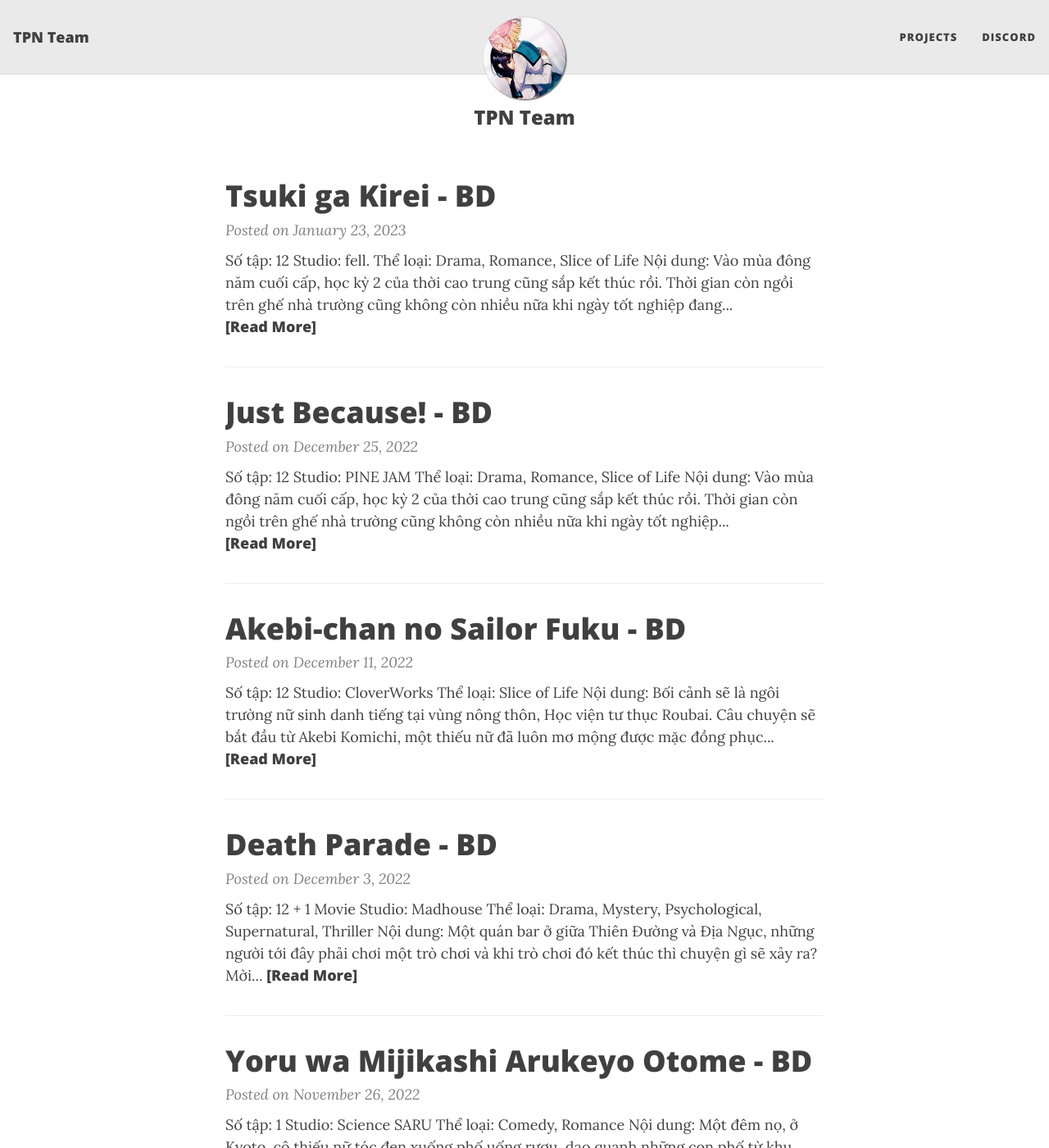
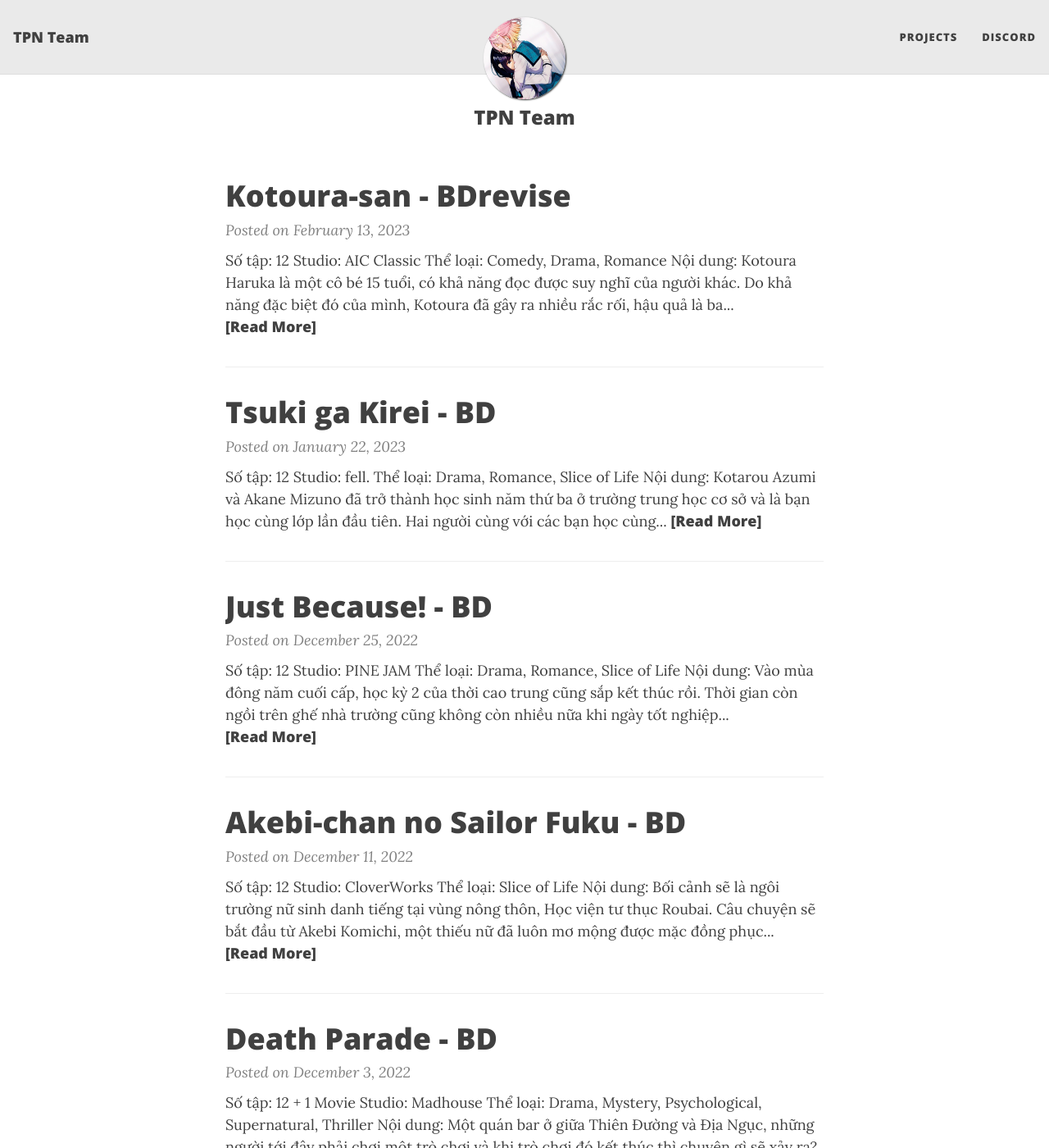
Before and after one commit to TPN-Team/TPN-Team.github.io, a Jekyll site: the page built from index.html, in a window 1280 px wide and 1400 px high. Shown: the whole window at 82% size. Built offline with Jekyll 4.4.1, drawn with Linux system fonts in a browser that asks for light colours; nearby versions of some CDN libraries; the list of posts is cut into pages by our own code; some of the changed text lies outside the part shown.

Commit message:
Kotoura-San BDrevise

```diff
--- /dev/null
+++ b/_posts/2023-01-22-tsuki-ga-kirei.md
@@ -0,0 +1,23 @@
+---
+layout: post
+title: "Tsuki ga Kirei - BD"
+share-description: ""
+tags: [Tsuki ga Kirei]
+comments: false
+---
+
+![Thumb](https://tpn-team.github.io/assets/img/TsukigaKirei_thumb.jpg){: .mx-auto.d-block :}
+<center>
+<b>Số tập:</b> 12 <br>
+<b>Studio:</b> fell. <br>
+<b>Thể loại:</b> Drama, Romance, Slice of Life <br>
+<b>Nội dung:</b> Kotarou Azumi và Akane Mizuno đã trở thành học sinh năm thứ ba ở trường trung học cơ sở và là bạn học cùng lớp lần đầu tiên. Hai người cùng với các bạn học cùng lớp, Chinatsu Nishio và Takumi Hira liên quan đến những người bạn của họ thông qua những hiểu biết và cảm xúc lẫn nhau. Khi năm cuối cùng của họ ở trường trung học cơ sở tiến triển, nhóm vượt qua những thách thức để trưởng thành và nhận thức được những thay đổi trong chính họ. <br>
+
+<hr>
+
+<b>Nhân sự:</b> Josée <br>
+Cảm ơn <b>Moe-Loli</b> đã làm ra bản dịch chất lượng này. <br>
+Chúc các bạn xem film vui vẻ!<br><br>
+<b><a href="https://github.com/TPN-Team/TPN-Team-DDL/blob/master/Tsuki%20ga%20Kirei.md">DDL</a></b> <br>
+</center>
+<!-- excerpt-end -->
--- a/_posts/2023-01-23-tsuki-ga-kirei.md
+++ /dev/null
@@ -1,23 +0,0 @@
----
-layout: post
-title: "Tsuki ga Kirei - BD"
-share-description: ""
-tags: [Tsuki ga Kirei]
-comments: false
----
-
-![Thumb](https://tpn-team.github.io/assets/img/TsukigaKirei_thumb.jpg){: .mx-auto.d-block :}
-<center>
-<b>Số tập:</b> 12 <br>
-<b>Studio:</b> fell. <br>
-<b>Thể loại:</b> Drama, Romance, Slice of Life <br>
-<b>Nội dung:</b> Vào mùa đông năm cuối cấp, học kỳ 2 của thời cao trung cũng sắp kết thúc rồi. Thời gian còn ngồi trên ghế nhà trường cũng không còn nhiều nữa khi ngày tốt nghiệp đang đến gần hơn. Cho đến khi cậu ấy đột nhiên quay trở về... Cậu là bạn cùng lớp với họ hồi sơ trung nhưng đã chuyển trường đến một nơi rất xa. Cậu quay trở lại vào một thời điểm kì lạ, và họ đã được hội ngộ cùng nhau. Việc cậu quay trở lại như bắt đầu các cảm xúc trong lòng các cô cậu bạn học sinh, ngay khi họ vừa nghĩ thời học sinh của họ sắp kết thúc rồi. <br>
-
-<hr>
-
-<b>Nhân sự:</b> Josée <br>
-Cảm ơn <b>Moe-Loli</b> đã làm ra bản dịch chất lượng này. <br>
-Chúc các bạn xem film vui vẻ!<br><br>
-<b><a href="https://github.com/TPN-Team/TPN-Team-DDL/blob/master/Tsuki%20ga%20Kirei.md">DDL</a></b> <br>
-</center>
-<!-- excerpt-end -->
--- /dev/null
+++ b/_posts/2023-02-13-kotoura-san.md
@@ -0,0 +1,23 @@
+---
+layout: post
+title: "Kotoura-san - BDrevise"
+share-description: ""
+tags: [Kotoura-san]
+comments: false
+---
+
+![Thumb](https://tpn-team.github.io/assets/img/KotouraSan_thumb.jpg){: .mx-auto.d-block :}
+<center>
+<b>Số tập:</b> 12 <br>
+<b>Studio:</b> AIC Classic <br>
+<b>Thể loại:</b> Comedy, Drama, Romance <br>
+<b>Nội dung:</b> Kotoura Haruka là một cô bé 15 tuổi, có khả năng đọc được suy nghĩ của người khác. Do khả năng đặc biệt đó của mình, Kotoura đã gây ra nhiều rắc rối, hậu quả là ba mẹ cô phải ly dị. Cô bé phải chuyển trường nhưng vẫn xa lánh bạn cùng lớp. Manabe Yoshihisa, một trong những người bạn cùng lớp, đã thừa nhận và cảm kích khả năng của cô bé. Thế là Kotoura bắt đầu kết bạn với sự giúp đỡ của Manabe. <br>
+
+<hr>
+
+<b>Nhân sự:</b> Josée <br>
+Cảm ơn <b>VNFS</b> đã làm ra bản dịch chất lượng này. <br>
+Chúc các bạn xem film vui vẻ!<br><br>
+<b><a href="https://github.com/TPN-Team/TPN-Team-DDL/blob/master/Kotoura-san.md">DDL</a></b> <br>
+</center>
+<!-- excerpt-end -->
```
Also changed, not shown: projects.md (+1 -0 lines), assets/img/KotouraSan.jpg (added), assets/img/KotouraSan_thumb.jpg (added).
